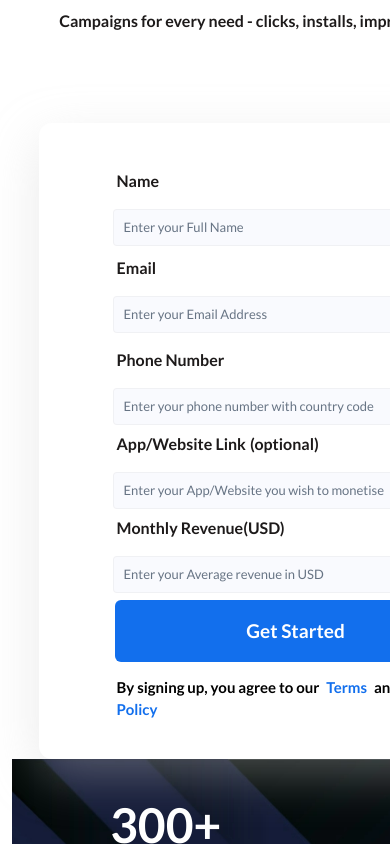
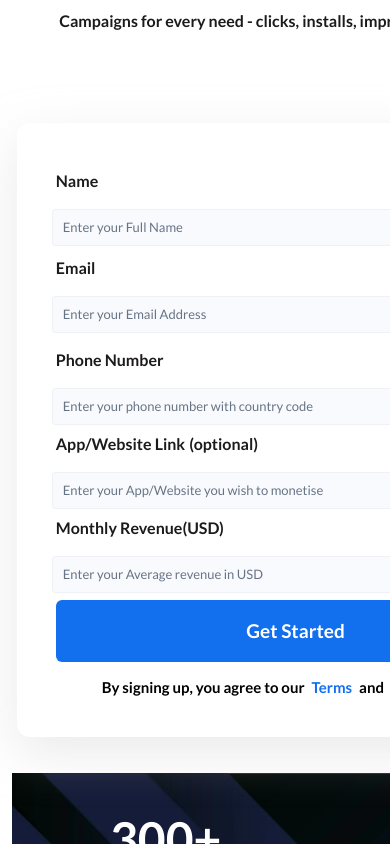
Before and after one commit to Divy31245/greedygame-landingpg, a Next.js app: page / in a window 390 px wide. Shown: the part 940-1784 px from the top of the page. Built offline with nearby package versions, Linux system fonts and the light colour scheme.

Commit message:
did some few changes

```diff
--- a/Components/ClientDesc/ClientDesc.module.css
+++ b/Components/ClientDesc/ClientDesc.module.css
@@ -25,6 +25,7 @@
     box-shadow: 0px 3px 30px #41414115;
     border-radius: 10px;
     opacity: 1;
+    padding-bottom: 4%;
 }
 
 .title {
--- a/Components/Footer/Footer.module.css
+++ b/Components/Footer/Footer.module.css
@@ -1,6 +1,6 @@
 .main {
     position: absolute;
-    top: 275%;
+    top: 280%;
     width: 100%;
     height: 25%;
     border: 2px solid;
@@ -16,7 +16,7 @@
 
 .btmfooter {
     position: absolute;
-    top: 300%;
+    top: 305%;
     width: 100%;
     height: 7%;
 
--- a/Components/Form/Form.module.css
+++ b/Components/Form/Form.module.css
@@ -10,7 +10,7 @@
   left: 55%;
   width: 35%;
   padding: 35px;
-    top: 20%;
+  top: 15%;
 }
 
 .secDiv .formlabel {
@@ -103,23 +103,24 @@
 
 
 @media (max-width: 480px) {
-    .formdiv{
+  .formdiv {
     display: flex;
     position: static;
-      width: 100%;
-      margin: 0 auto;
+    width: 125vw;
+    margin: auto;
+    align-items: center;
     justify-content: center;
-      padding-left: 20%;
-    padding-right: 20%;
-
   }
 
-    .div1{
+
+
+  .div1 {
     flex-direction: column;
     justify-content: center;
 
   }
-    .secDiv{
+
+  .secDiv {
     padding: 0;
   }
 }
--- a/Components/MidSection/MidSection.module.css
+++ b/Components/MidSection/MidSection.module.css
@@ -44,6 +44,7 @@
         position: static;
         width: 139vw;
         height: fit-content;
+        margin-top: 10%;
     }
 
     .div1{
```
Lines whose indentation alone changed are shown as unchanged.
